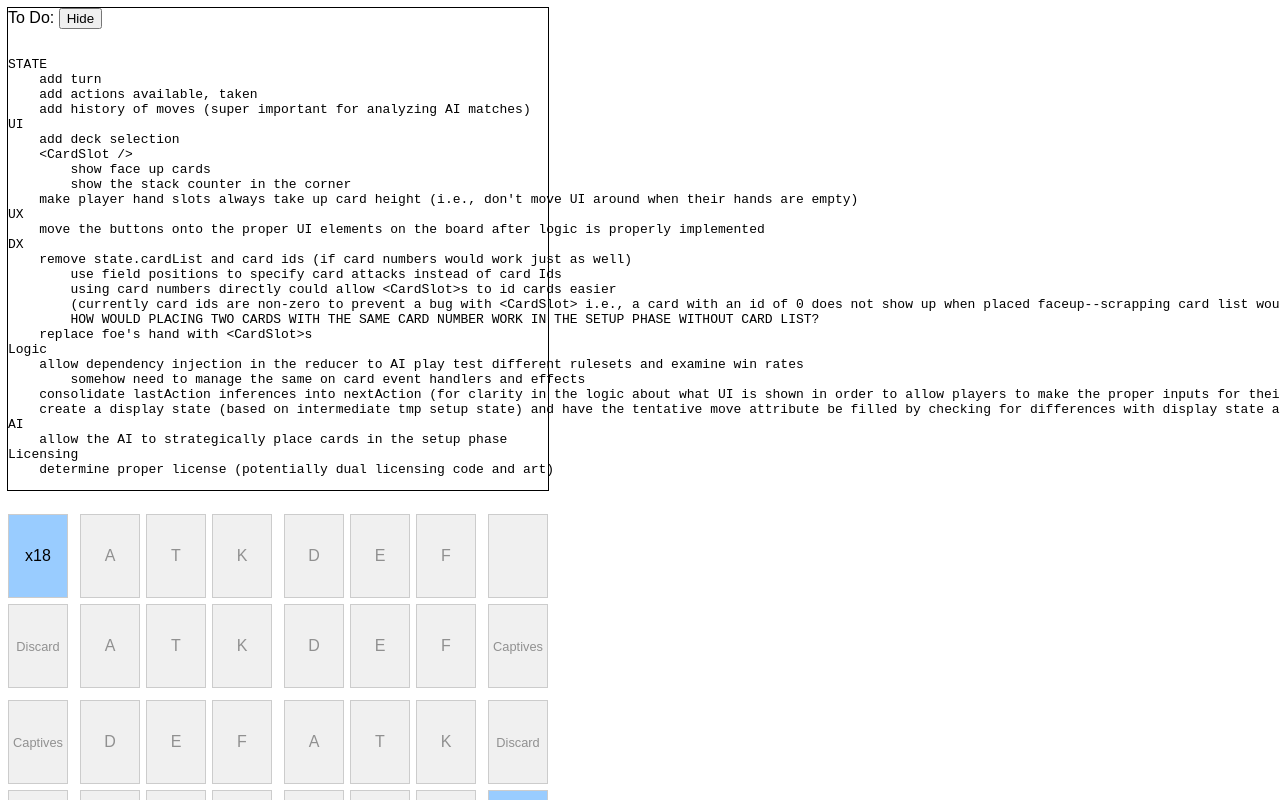
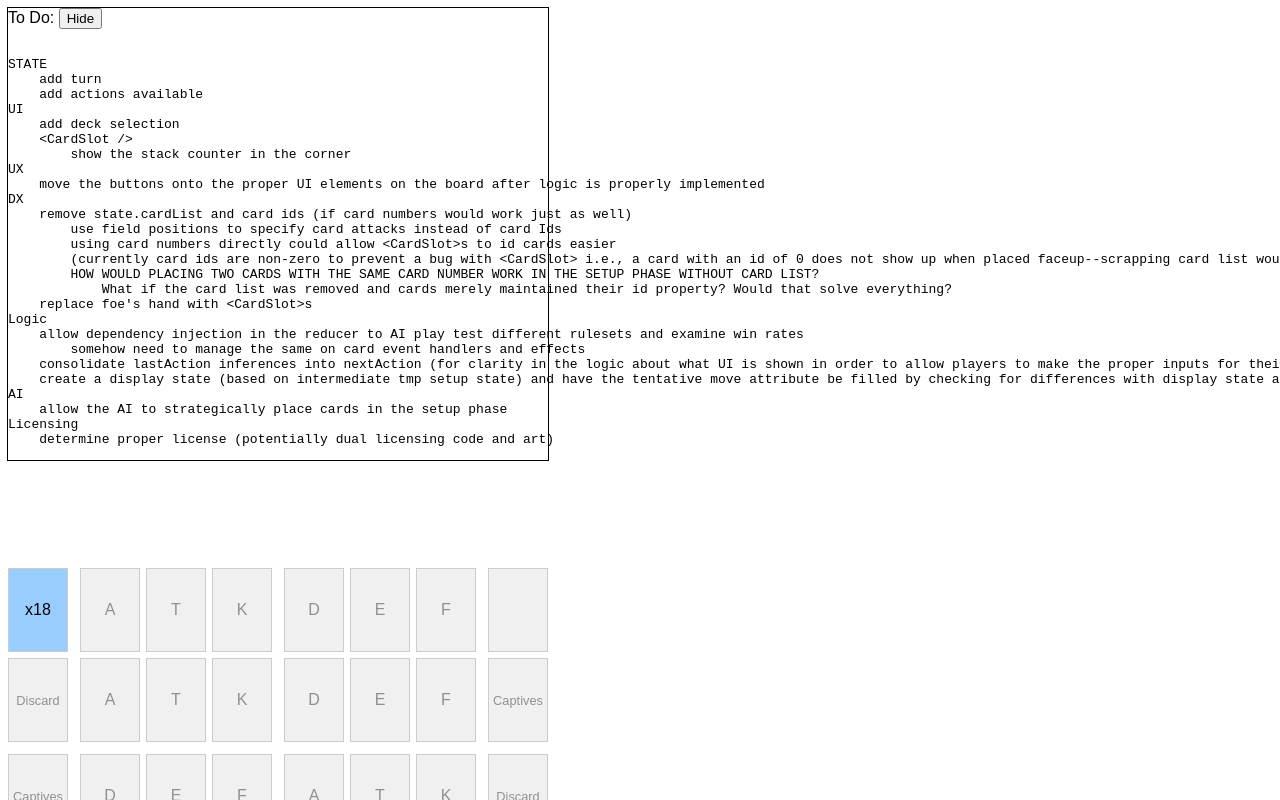
Before and after one commit to fauxsaurus/card-game, a React (Vite) app: page / in a window 1280 px wide. Shown: the top 800 px of the page. Built offline with nearby package versions, Linux system fonts and the light colour scheme.

Commit message:
+UX (player hands have a set height)
UI no longer moves around when hands are empty, because they always take up the same amount of space (regardless of if cards are in hand).

```diff
--- a/src/App.css
+++ b/src/App.css
@@ -41,6 +41,7 @@
 
 	[data-slot$='hand'] {
 		display: flex;
+		height: var(--card-height);
 		justify-content: center;
 		gap: var(--card-gap);
 	}
--- a/src/todo.tsx
+++ b/src/todo.tsx
@@ -3,14 +3,11 @@ import {useState} from 'react'
 const todo = `
 STATE
 	add turn
-	add actions available, taken
-	add history of moves (super important for analyzing AI matches)
+	add actions available
 UI
 	add deck selection
 	<CardSlot />
-		show face up cards
 		show the stack counter in the corner
-	make player hand slots always take up card height (i.e., don't move UI around when their hands are empty)
 UX
 	move the buttons onto the proper UI elements on the board after logic is properly implemented
 DX
@@ -19,6 +16,7 @@ DX
 		using card numbers directly could allow <CardSlot>s to id cards easier
 		(currently card ids are non-zero to prevent a bug with <CardSlot> i.e., a card with an id of 0 does not show up when placed faceup--scrapping card list would automatically resolve this issue/work around)
 		HOW WOULD PLACING TWO CARDS WITH THE SAME CARD NUMBER WORK IN THE SETUP PHASE WITHOUT CARD LIST?
+			What if the card list was removed and cards merely maintained their id property? Would that solve everything?
 	replace foe's hand with <CardSlot>s
 Logic
 	allow dependency injection in the reducer to AI play test different rulesets and examine win rates
```
